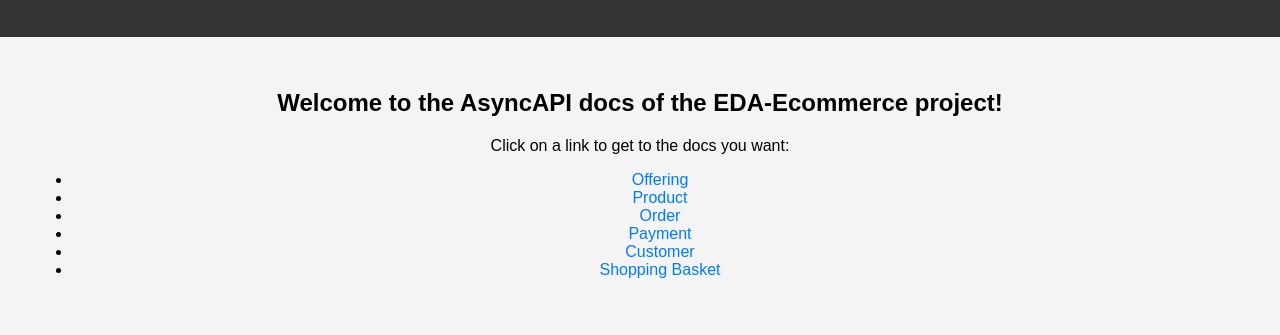
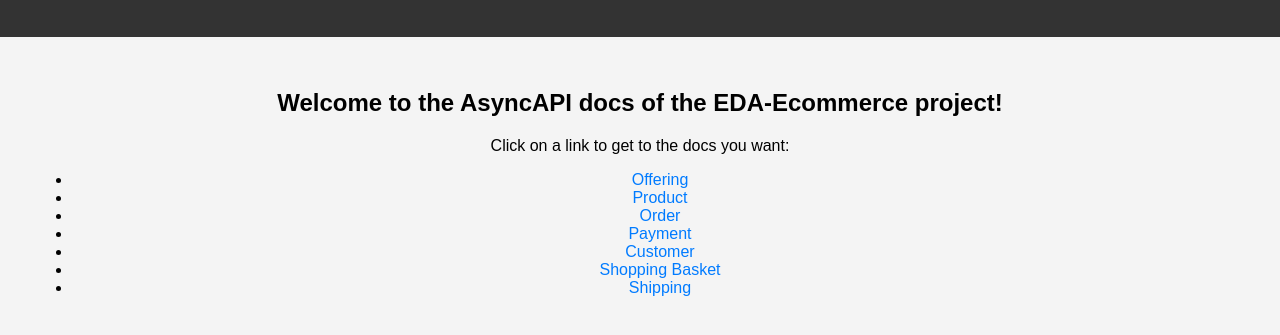
Before and after one commit to eda-ecommerce/asyncapi, a plain HTML site: page index-local.html in a window 1280 px wide. Shown: the part 75-410 px from the top of the page. Drawn offline with Linux system fonts and the light colour scheme.

Commit message:
feat: Shipping service components

```diff
--- a/index-local.html
+++ b/index-local.html
@@ -51,6 +51,7 @@
         <li><a href="./payment" target="_blank">Payment</a></li>
         <li><a href="./customer" target="_blank">Customer</a></li>
         <li><a href="./shoppingBasket" target="_blank">Shopping Basket</a></li>
+        <li><a href="./shipping" target="_blank">Shipping</a></li>
     </ul>
 </section>
 </body>
```
Also changed, not shown: 1 other file.
